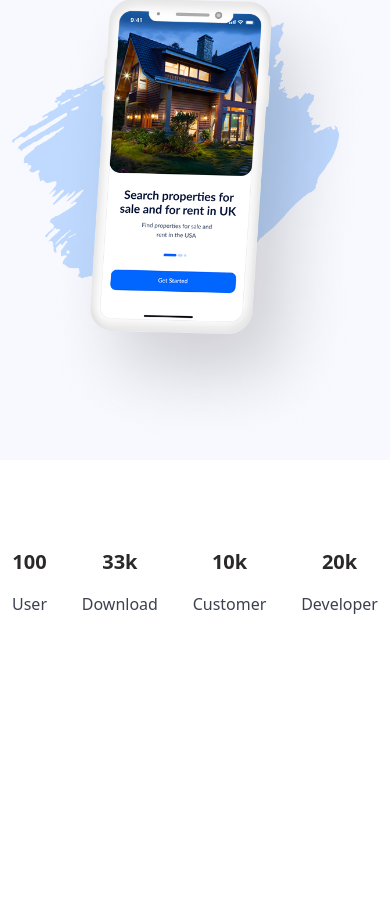
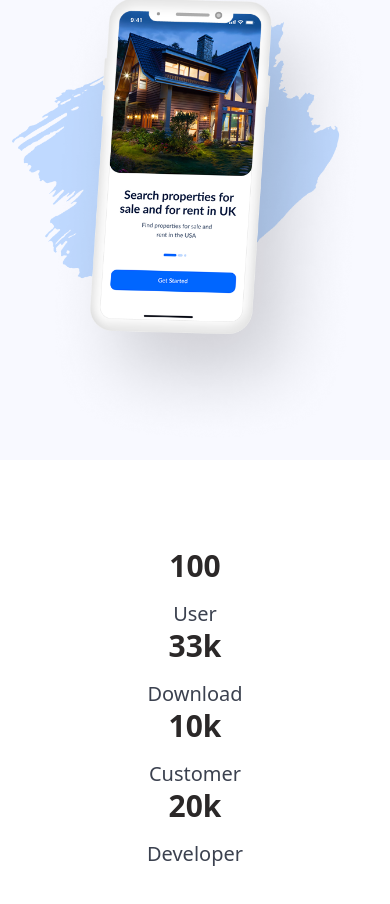
Before and after one commit to alonzojoe/air-app, a React (Vite) app: page / in a window 390 px wide. Shown: the part 577-1481 px from the top of the page. Before the commit the page ends 1281 px from the top, so only its background shows below. Built offline with nearby package versions, Linux system fonts and the light colour scheme.

Commit message:
replace container class from flex to grid control number of rows in  default, md and lg

```diff
--- a/src/components/StatsSection.tsx
+++ b/src/components/StatsSection.tsx
@@ -2,16 +2,16 @@ import { STATS_CONTENT } from "../constants";
 const StatsSection = () => {
   return (
     <section id="stats">
-      <div className="max-w-7xl mx-auto px-3 py-2 flex flex-wrap items-center justify-between my-20">
+      <div className="max-w-7xl mx-auto px-3 py-2 grid grid-cols-1 md:grid-cols-2 lg:grid-cols-4 my-20">
         {STATS_CONTENT.map((s) => (
           <div
             key={s.id}
             className="flex flex-col items-center space-y-4 text-center"
           >
-            <h2 className="text-darktext font-bold text-xl md:text-5xl">
+            <h2 className="text-darktext font-bold text-3xl md:text-5xl">
               {s.title}
             </h2>
-            <p className="text-secondary text-md md:text-2xl">{s.subTitle}</p>
+            <p className="text-secondary text-xl md:text-2xl">{s.subTitle}</p>
           </div>
         ))}
       </div>
```
